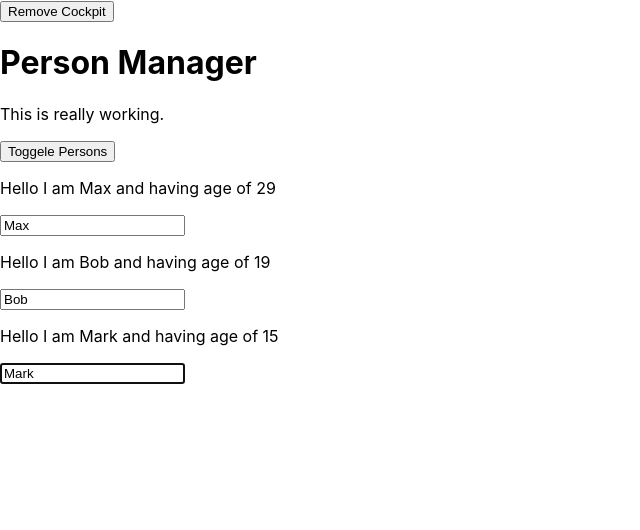
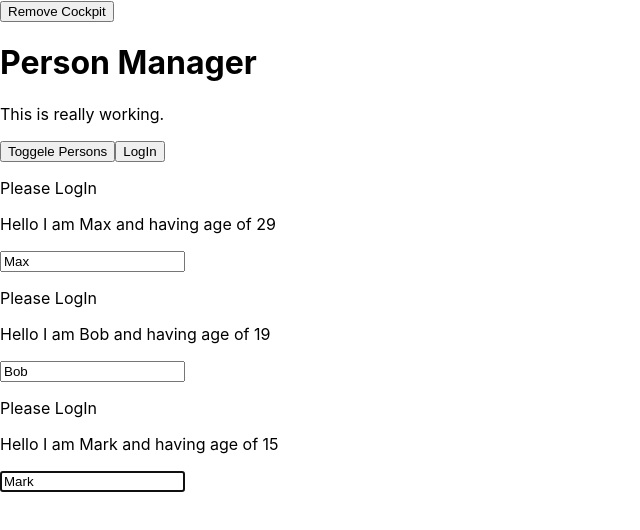
Before and after one commit to bhagat9198/reactComplete, a React app: page / in a window 1280 px wide. Shown: the top 530 px of the page, without its empty margins (0-640 px from the left). Built offline with nearby package versions, Linux system fonts and the light colour scheme.

Commit message:
7.29. Understanding Prop Chain

```diff
--- a/src/Components/Cockpit/Cockpit.js
+++ b/src/Components/Cockpit/Cockpit.js
@@ -1,35 +1,12 @@
-// we want 'toogle button' should be prssed automatically when the application loads for the first time. ie person cards should be visible.
-
-// importing the react hook for handling ref
 import React, { useEffect, useRef } from 'react';
 import classes from './Cockpit.css';
 
 const Cockpit = (props) => {
-  // setting up the reference
-  // as we are in function, we cant put a constructor. so setting up another function. this function should be before the JSX return
-  // const toggleButtonRef = React.createRef // cant use, it only for class
-  // using react hook ' useRef'
-  // userRef() :  we can pass the initial values bec
-    // 1 : it is not only used for refferences, to access to DOM element
-    // 2 : we can even store the values in there.
-  // as we are not setting up any initial value, so passing 'null'
   const toogleButtonRef = useRef(null);
-  // now our ref is creted, we will attach it to DOM (JSX)
-
-  // once linking is done, now we can use this ref to do desired task. in our case we want it to get clicked
-  // toogleButtonRef.current.click();
-
-  // and we will get an error : "Uncaught TypeError: Cannot read property 'click' of null". this is bec, above function is getting executed before it this function is returning JSX where we are linking this 'toggleButtonRef' to button. thus, connection is not made to DOM, button is undefined, thus 'click' property cant be read when this function eexecutes.
-
-  // solution: putting the above statement in useEffect as useEffect will only run after return statement.
-
 
   useEffect(() => {
     console.log('[Cockpit.js] useEffect');
-
-    //
     toogleButtonRef.current.click();
-
     return () => {
       console.log('[Cockpit.js] cleanup work in useEffect ');
     };
@@ -57,16 +34,20 @@
     btnClass = classes.Red;
   }
 
+  // lets say we want to add authentication. if user is authentcated, Person compoent should display if person is authentacted.
+  // but we want to manage authentication in Cockpit (ie butoon click) and state in App.js
+
   return (
     <div className={classes.Cockpit}>
       <h1>{ props.title }</h1>
       <p className={assignedClasses.join(' ')}>This is really working.</p>
       <button
-        // setting up ref
         ref={toogleButtonRef}
         className={btnClass}
         onClick={props.clicked.bind(props.showPersons)}>Toggele Persons
       </button>
+      {/* adding button for autheication */}
+      <button onClick={props.login}>LogIn</button>
     </div>
   );
 };
--- a/src/Components/Persons/Person/Person.js
+++ b/src/Components/Persons/Person/Person.js
@@ -39,6 +39,8 @@
     console.log('[Person.js] render...');
     return (
       <Auxilliary>
+        {/* outputing the status based on authenicated value */}
+        {this.props.isAuth ? <p>Authenticated!!!</p> : <p>Please LogIn</p>}
         <p onClick={this.props.click}>
           Hello I am {this.props.name} and having age of {this.props.age}
         </p>
--- a/src/Components/Persons/Persons.js
+++ b/src/Components/Persons/Persons.js
@@ -53,6 +53,8 @@
           age = {person.age}
           key = {person.id}
           changed = {(event) => {this.props.changed(event, person.id)}}
+          // passing down authenicated prop to Person
+          isAuth = {this.props.isAuthenicated}
         />
       );
     });
--- a/src/Containers/App.js
+++ b/src/Containers/App.js
@@ -21,7 +21,9 @@
     something: 'hello',
     showPersons: false,
     showCockpit: true,
-    changeCounter: 0
+    changeCounter: 0,
+    //
+    authenticated: false
   };
 
   static getDerivedStateFromProps(props, state) {
@@ -77,6 +79,13 @@
     this.setState({persons: persons});
   };
 
+  // adding handler
+  loginHandler = () => {
+    this.setState({
+      authenticated: true
+    });
+  }
+
   render() {
     console.log('[App.js] render');
 
@@ -88,6 +97,8 @@
           persons = {this.state.persons}
           clicked = {this.deletePersonHandler}
           changed = {this.nameChangedHandler}
+          // as we want to show the status if peron is loged in or not in Person component, and to reach Person compoennt we have to pass the args in Persons Component also.
+          isAuthenicated = {this.state.authenticated}
         />
       );
     }
@@ -106,6 +117,8 @@
             showPersons = {this.state.showPersons}
             clicked = {this.toggelPersonsHandler}
             personsLength = {this.state.persons.length}
+            // adding one more property for login
+            login = {this.loginHandler}
           />
         ) : null  }
         {persons}
```
Also changed, not shown: zznotes.txt.
